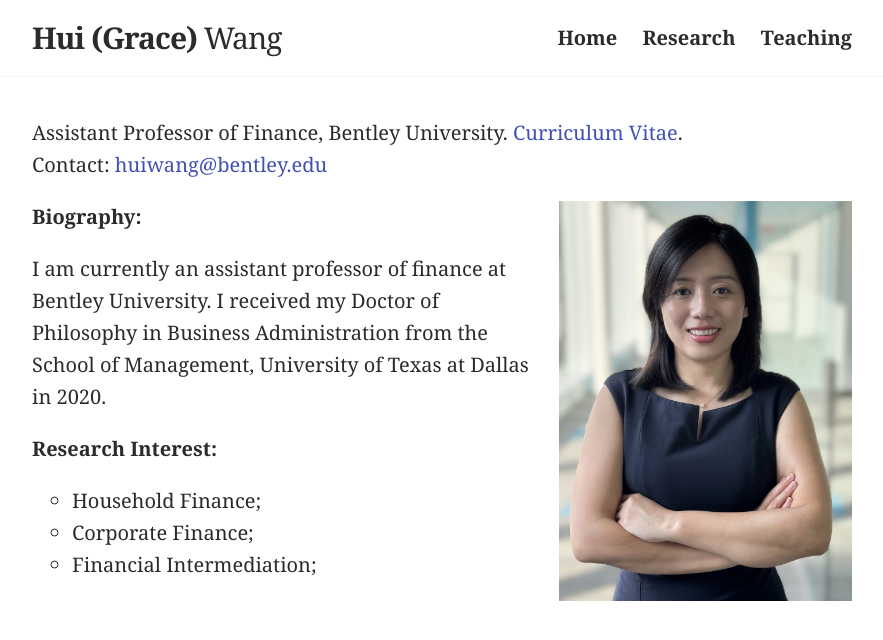
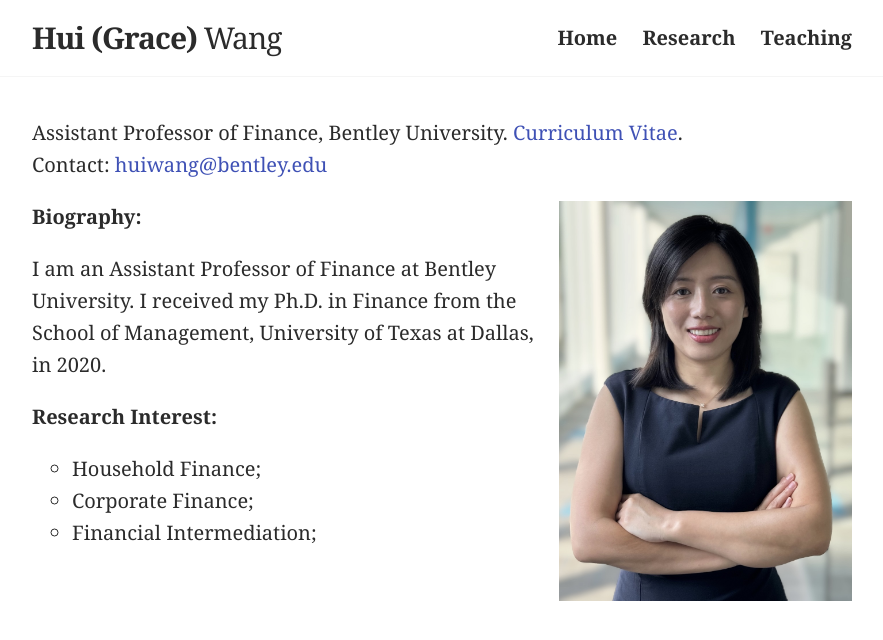
Before and after one commit to huigracewang/homepage, a Jekyll site: the page built from index.md, in a window 1280 px wide. Shown: the top 640 px of the page, without its empty margins (198-1081 px from the left). Built offline with Jekyll 4.4.1, drawn with Linux system fonts in a browser that asks for light colours.

Commit message:
Update index.md

```diff
--- a/index.md
+++ b/index.md
@@ -6,7 +6,7 @@ profile_picture:
 ---
 <strong style="color:#2b2b2b">Biography:</strong>
 
-I am currently an assistant professor of finance at Bentley University. I received my Doctor of Philosophy in Business Administration from the School of Management, University of Texas at Dallas in 2020.
+I am an Assistant Professor of Finance at Bentley University. I received my Ph.D. in Finance from the School of Management, University of Texas at Dallas, in 2020.
 
 <strong style="color:#2b2b2b">Research Interest:</strong>
 <ul>
```
